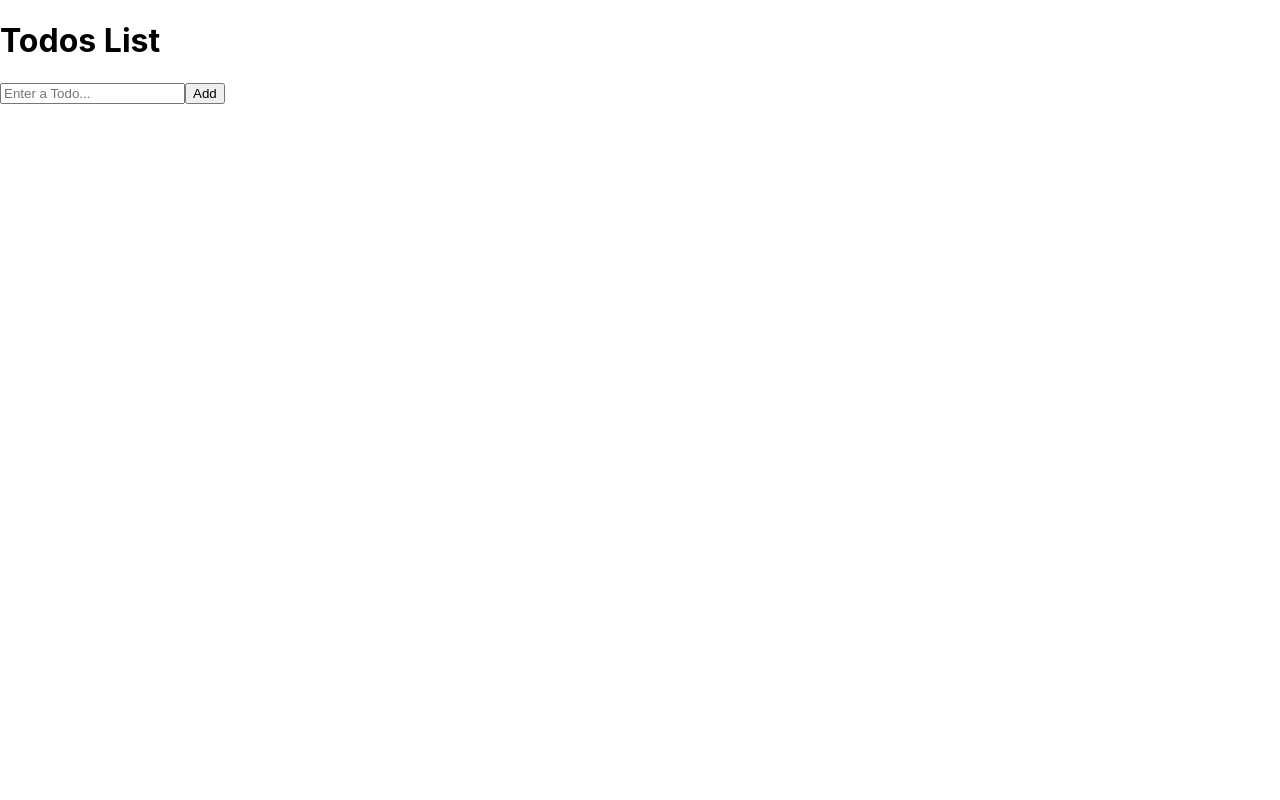
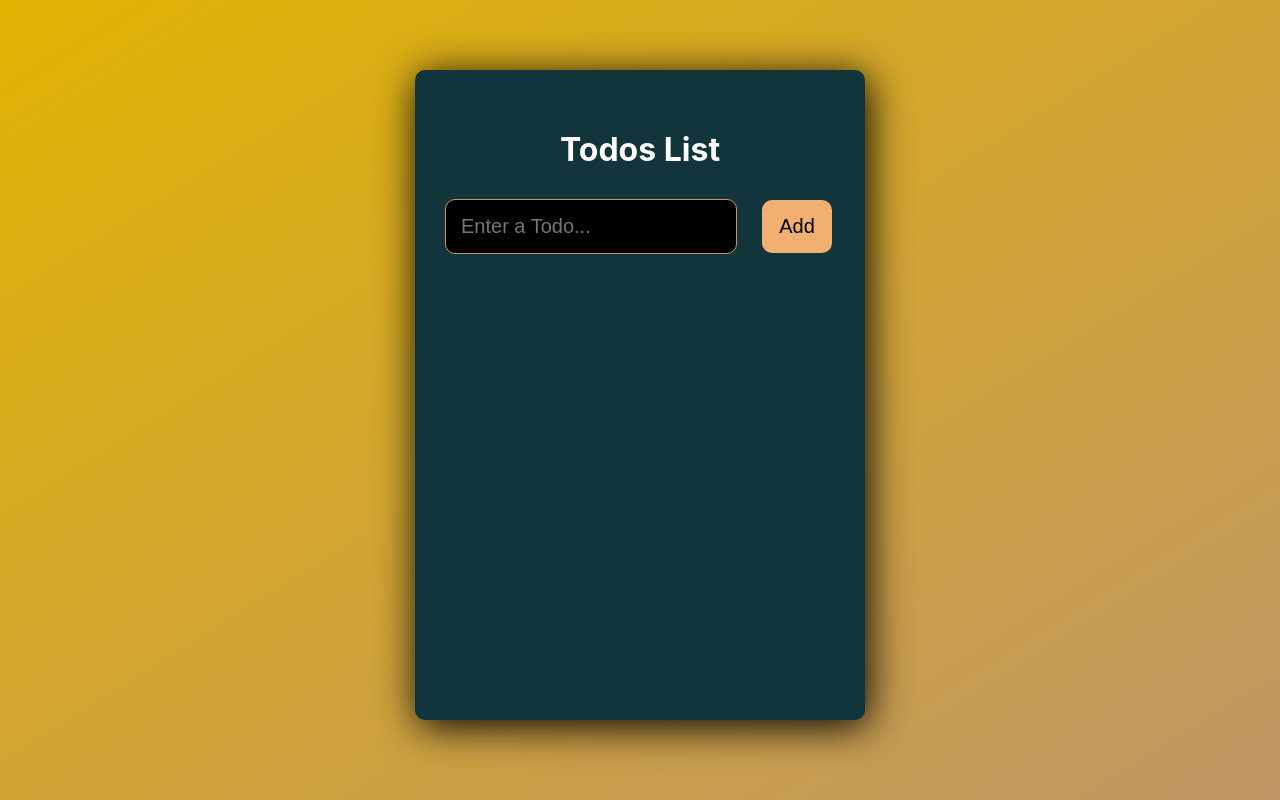
Before and after one commit to BaseMax/reactjs-todo-list, a React (Create React App) app: page / in a window 1280 px wide. Built offline with nearby package versions, Linux system fonts and the light colour scheme.

Commit message:
adding page style/refer to YOUT video, Thanks to Code&Coding

```diff
--- a/src/App.css
+++ b/src/App.css
@@ -1,3 +1,4 @@
+/*
 .App {
   text-align: center;
 }
@@ -36,3 +37,105 @@
     transform: rotate(360deg);
   }
 }
+*/
+* {
+  margin: 0;
+  padding: 0;
+}
+.container {
+  background: linear-gradient(to right bottom, #e1b302, #c09666);
+  width: 100%;
+  min-height: 100vh;
+  display: flex;
+  justify-content: center;
+  align-items: center;
+}
+.app-wrapper {
+  background-color: #12343b;
+  min-width: 450px;
+  min-height: 650px;
+  padding: 30px;
+  box-sizing: border-box;
+  border-radius: 10px;
+  box-shadow: 3px 6px 40px #000;
+  margin-bottom: 10px;
+}
+.header h1 {
+  color: #fff;
+  text-align: center;
+  margin: 30px 0;
+}
+.task-input {
+  outline: none;
+  width: 260px;
+  padding: 15px;
+  margin-right: 25px;
+  font-size: 20px;
+  color: #ccc;
+  background-color: #000000;
+  border: 1px solid #c89666;
+  border-radius: 10px;
+}
+.button-add {
+  width: 70px;
+  padding: 15px 15px;
+  font-size: 20px;
+  border-radius: 10px;
+  border: 0;
+  background-color: #f1af71;
+  cursor: pointer;
+}
+.list-item {
+  display: flex;
+  margin: 20px 0;
+  border: 1px solid #ccc;
+  border-radius: 10px;
+  padding: 10px;
+  max-height: 30px;
+}
+.button-complete,
+.button-delete,
+.button-edit {
+  border: none;
+  outline: none;
+  cursor: pointer;
+  background-color: transparent;
+  font-size: 28px;
+  border-radius: 50%;
+}
+
+.button-complete {
+  color: #ff6c6c;
+  margin-right: 10px;
+}
+
+.button-edit {
+  color: #e2d029;
+  margin-right: 10px;
+}
+
+.button-delete {
+  color: lightseagreen;
+}
+
+.complete {
+  text-decoration-style: solid;
+  text-decoration-line: line-through;
+  text-decoration-color: #ff6c6c;
+  opacity: 0.6
+}
+
+.list {
+  width: 220px;
+  background-color: #12343b;
+  border: none;
+  color: #ccc;
+  font-size: 20px;
+  padding-left: 10px;
+  margin-right: 15px;
+}
+
+input:focus,
+button:focus {
+  outline: none;
+}
```
